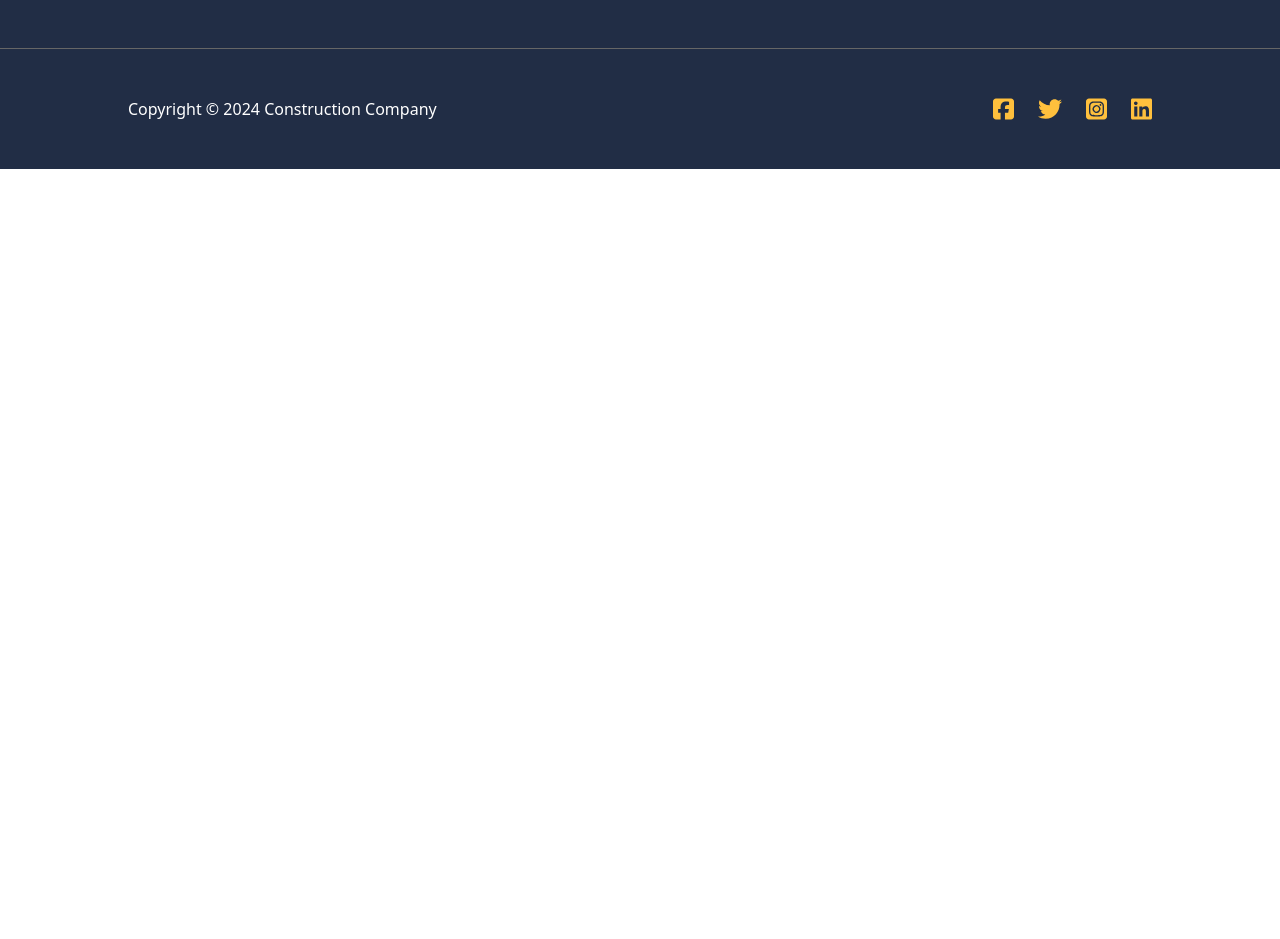
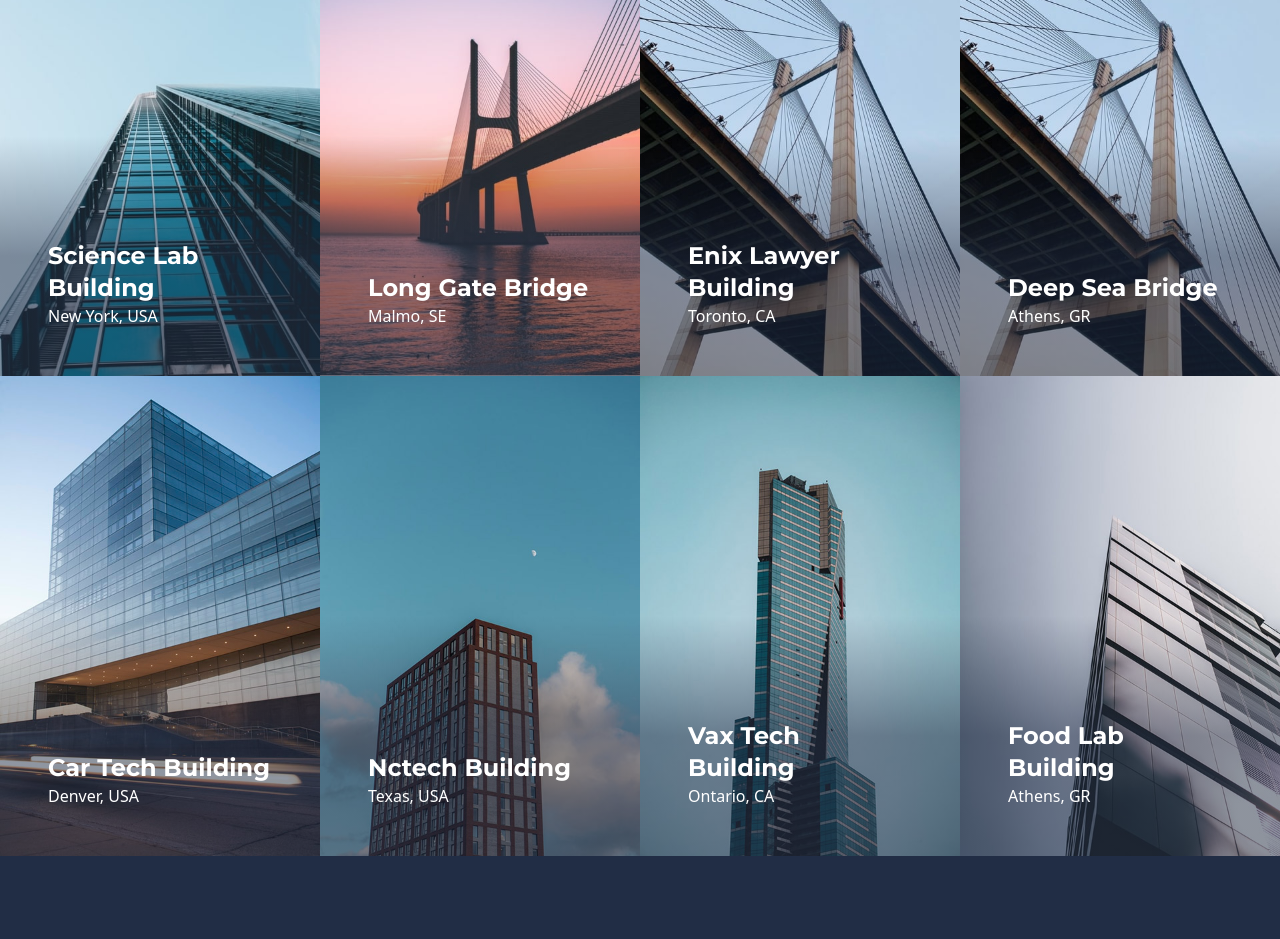
Before and after one commit to ib-ahmedd/urban_nest, a Next.js app: page /projects in a window 1280 px wide. Shown: the part 800-1739 px from the top of the page. Before the commit the page ends 969 px from the top, so only its background shows below. Built offline with nearby package versions, Linux system fonts and the light colour scheme; a web font is replaced by a local one.

Commit message:
complete projects page projects section

```diff
--- /dev/null
+++ b/app/projects/components/ProjectsSec.tsx
@@ -0,0 +1,18 @@
+import BgImgCard from "@components/BgImgCard";
+import { projectsArray } from "@constants";
+
+function ProjectsSec() {
+  return (
+    <section className="flex flex-col items-center mt-20 gap-8">
+      <h2 className="text-site-yellow">Our Project</h2>
+      <h3>Latest Works</h3>
+      <div className="w-full flex flex-wrap px-4 md:px-0">
+        {projectsArray.map((item) => (
+          <BgImgCard specs="w-full md:w-1/4 h-[30em]" {...item} />
+        ))}
+      </div>
+    </section>
+  );
+}
+
+export default ProjectsSec;
--- a/app/projects/components/index.ts
+++ b/app/projects/components/index.ts
@@ -1,3 +1,4 @@
 import Hero from "./Hero";
+import ProjectsSec from "./ProjectsSec";
 
-export { Hero };
+export { Hero, ProjectsSec };
--- a/app/projects/page.tsx
+++ b/app/projects/page.tsx
@@ -1,9 +1,10 @@
-import { Hero } from "./components";
+import { Hero, ProjectsSec } from "./components";
 
 function Projects() {
   return (
     <main>
       <Hero />
+      <ProjectsSec />
     </main>
   );
 }
--- a/constants/index.ts
+++ b/constants/index.ts
@@ -125,3 +125,46 @@ export const FAQsArray = [
     question: "3. How to create cities and communites that solve?",
   },
 ];
+
+export const projectsArray: BgImgCardProps[] = [
+  {
+    title: "Science Lab Building",
+    note: "New York, USA",
+    background: "/images/projects/latest-work/img-1.jpg",
+  },
+  {
+    title: "Long Gate Bridge",
+    note: "Malmo, SE",
+    background: "/images/projects/latest-work/img-2.jpg",
+  },
+  {
+    title: "Enix Lawyer Building",
+    note: "Toronto, CA",
+    background: "/images/projects/latest-work/img-3.jpg",
+  },
+  {
+    title: "Deep Sea Bridge",
+    note: "Athens, GR",
+    background: "/images/projects/latest-work/img-4.jpg",
+  },
+  {
+    title: "Car Tech Building",
+    note: "Denver, USA",
+    background: "/images/projects/latest-work/img-5.jpg",
+  },
+  {
+    title: "Nctech Building",
+    note: "Texas, USA",
+    background: "/images/projects/latest-work/img-6.jpg",
+  },
+  {
+    title: "Vax Tech Building",
+    note: "Ontario, CA",
+    background: "/images/projects/latest-work/img-7.jpg",
+  },
+  {
+    title: "Food Lab Building",
+    note: "Athens, GR",
+    background: "/images/projects/latest-work/img-8.jpg",
+  },
+];
```
